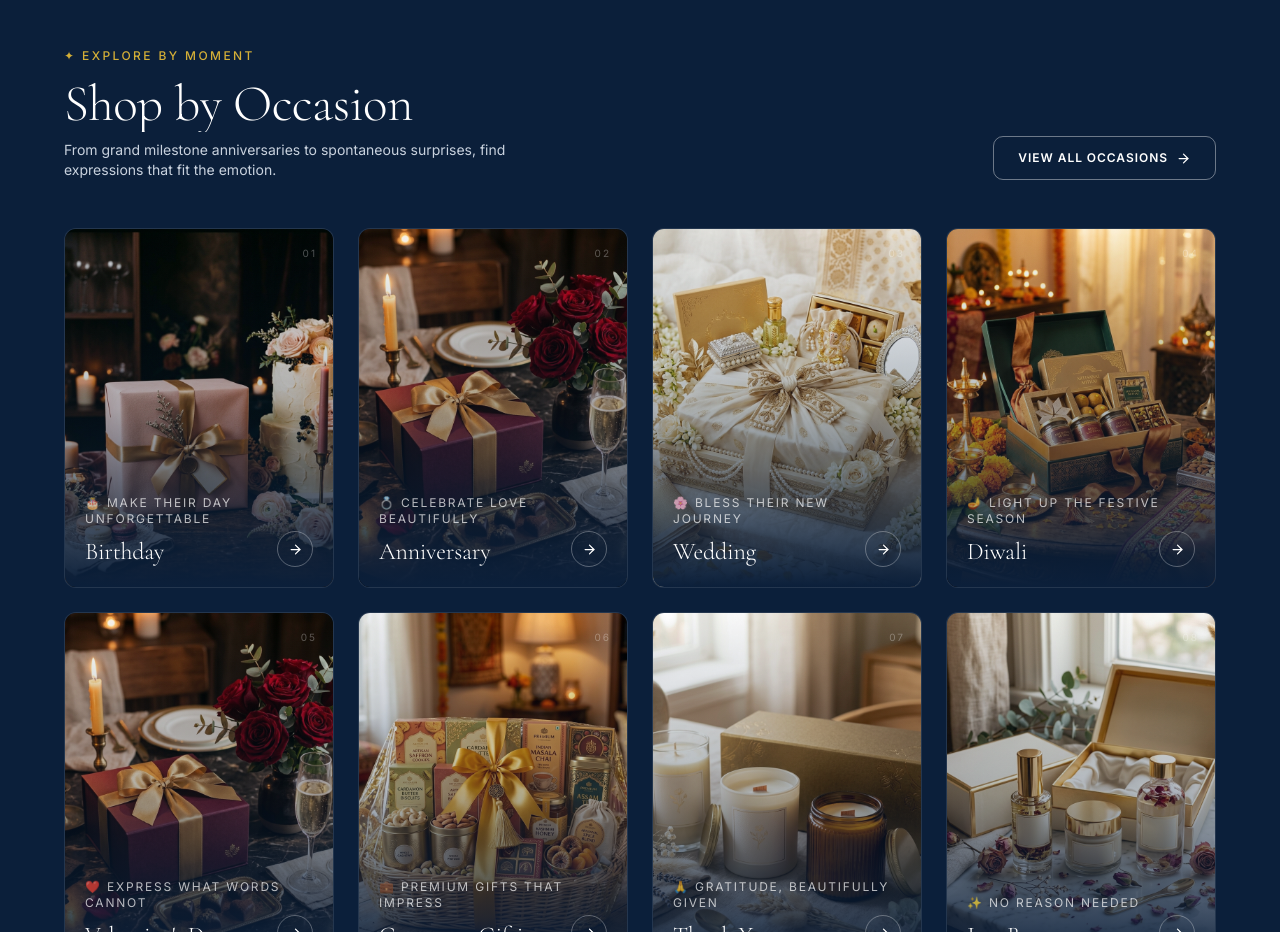
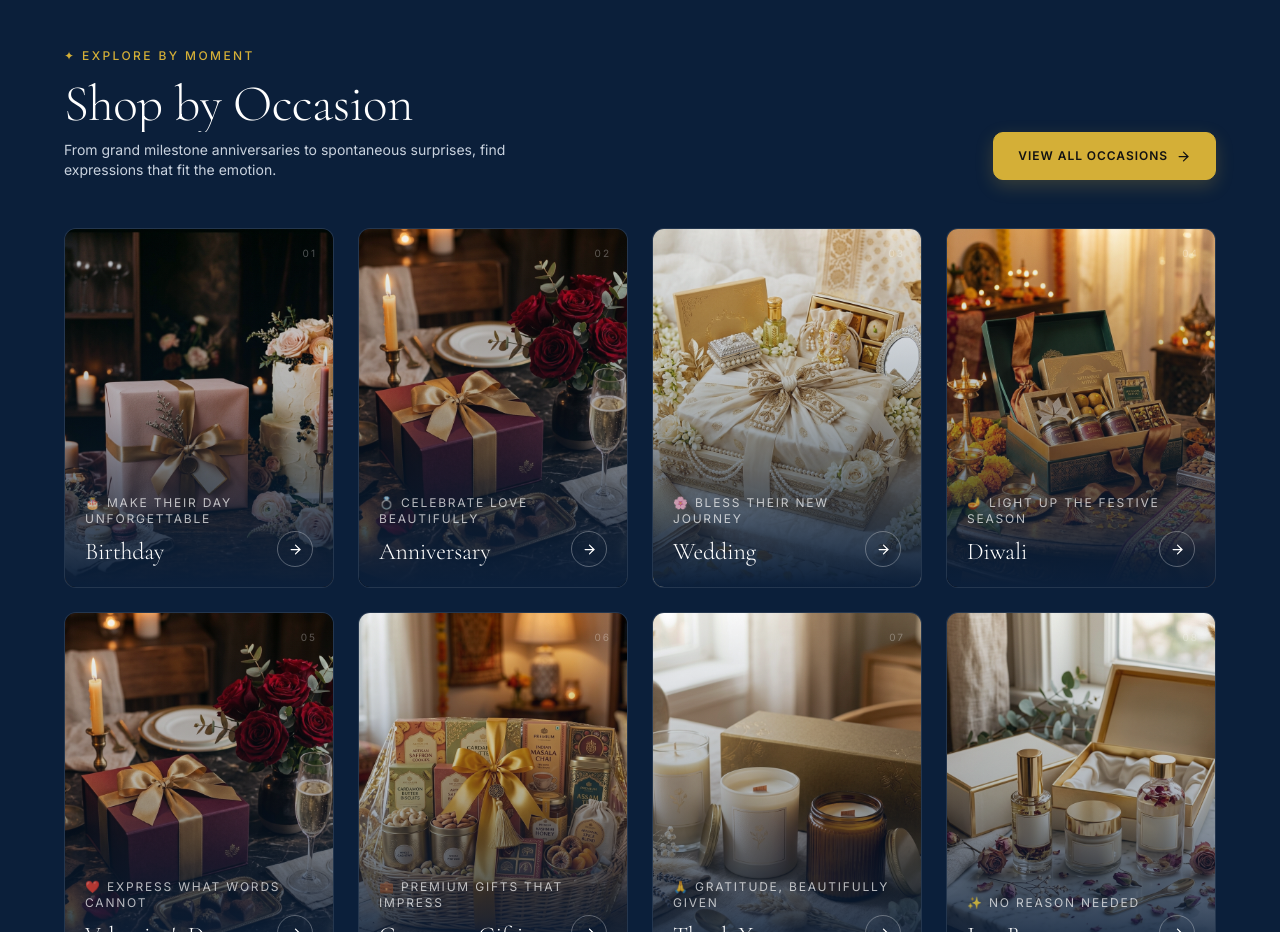
Before and after one commit to thakurrahul99/GOKANA-gifts, a React (Vite) app in the folder client/: page / in a window 1280 px wide. Shown: the part 2520-3452 px from the top of the page. Built offline with nearby package versions, Linux system fonts and the light colour scheme.

Commit message:
ui: improve occasion CTA hierarchy

```diff
--- a/client/src/components/sections/ShopByOccasion.jsx
+++ b/client/src/components/sections/ShopByOccasion.jsx
@@ -73,7 +73,7 @@ export function ShopByOccasion() {
           <ScrollReveal delay={0.3}>
             <Link
               to="/shop"
-              className="btn-outline border-white/40 text-white hover:bg-white/10 hover:border-white inline-flex items-center gap-2 text-xs py-3 px-6"
+              className="btn-primary inline-flex items-center gap-2 text-xs py-3 px-6"
             >
               View All Occasions
               <ArrowRight size={15} />
```
